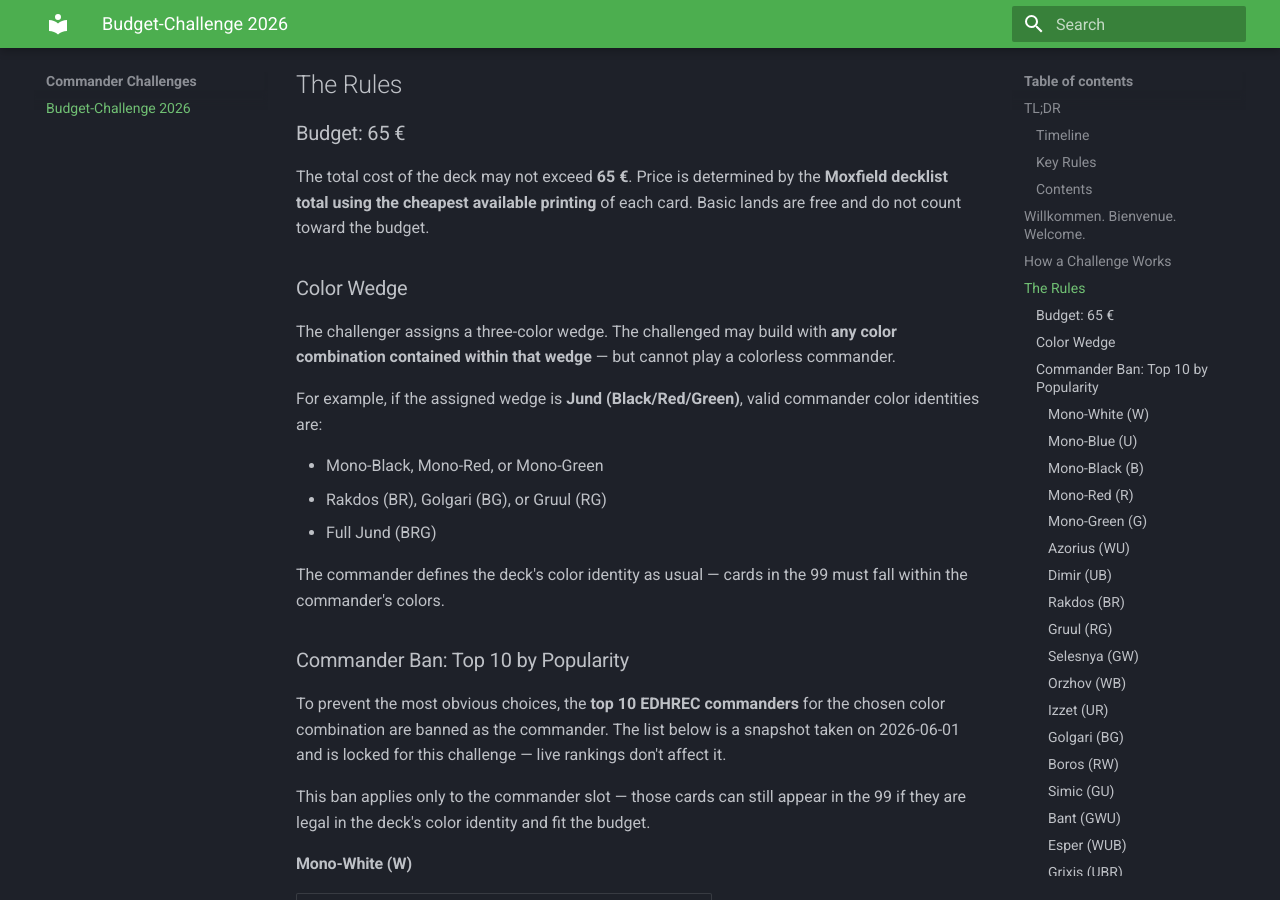
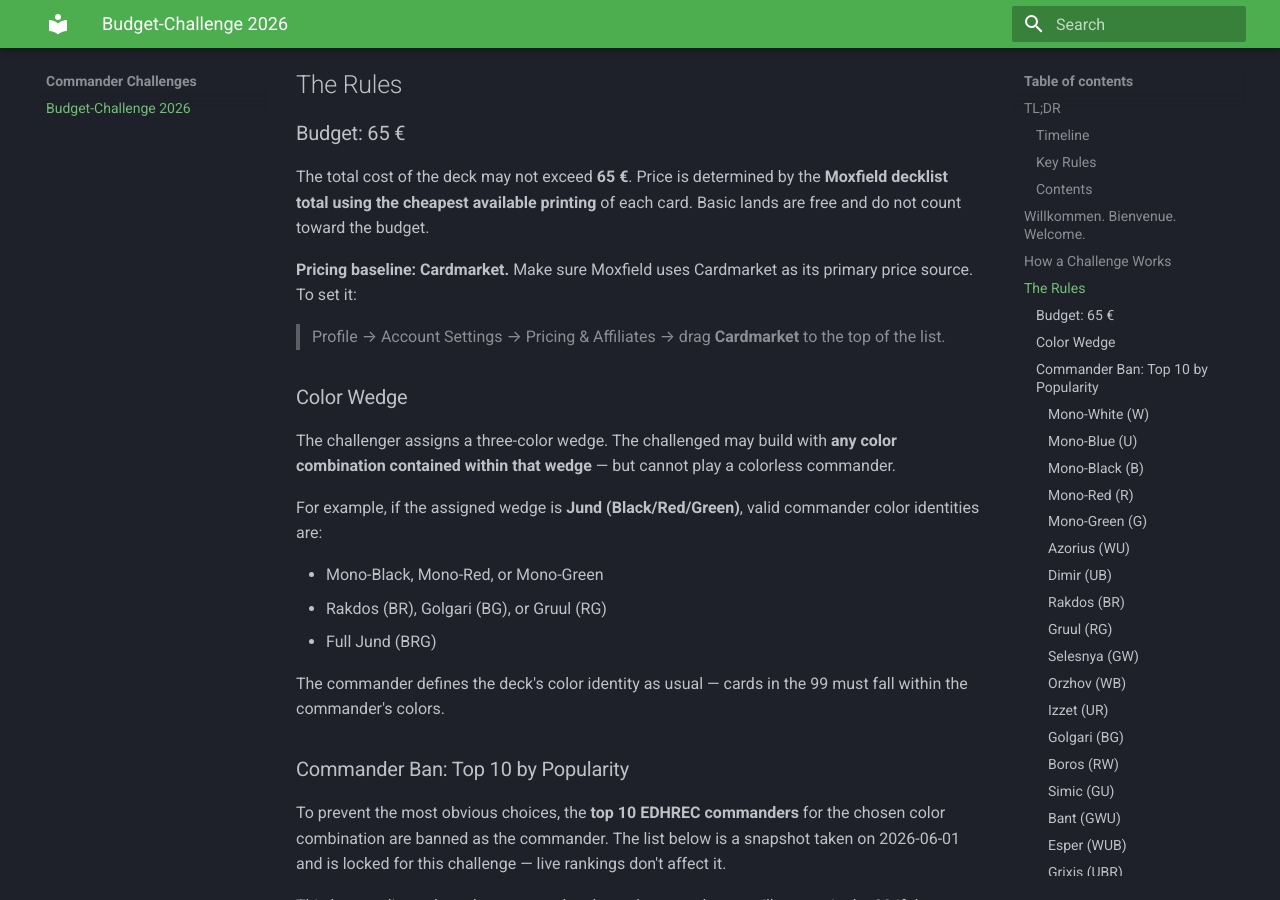
Before and after one commit to chronistoftheblacksword/commander-challenges, an MkDocs documentation site: the page built from budget-challenge/index.md, in a window 1280 px wide and 900 px high, scrolled down 2195 px. Built offline with MkDocs 1.6.1 and Material for MkDocs 9.7.7, drawn with Linux system fonts in a browser that asks for light colours; some of the changed text lies outside the part shown.

Commit message:
Add Cardmarket as explicit pricing baseline
Co-Authored-By: Claude Sonnet 4.6 <noreply@anthropic.com>

```diff
--- a/budget-challenge/index.md
+++ b/budget-challenge/index.md
@@ -12,7 +12,7 @@
 
 ### Key Rules
 
-- Budget: **65 €** — Moxfield total, cheapest printing, basics free
+- Budget: **65 €** — Moxfield total, Cardmarket prices, cheapest printing, basics free
 - Your challenger picks a three-color wedge; you choose any color combo within it
 - Top 10 EDHREC commanders for your color combo are banned from the command zone
 - No free tutors; Bracket 2 power level
@@ -71,6 +71,10 @@ So. Are you ready to play?
 ### Budget: 65 €
 
 The total cost of the deck may not exceed **65 €**. Price is determined by the **Moxfield decklist total using the cheapest available printing** of each card. Basic lands are free and do not count toward the budget.
+
+**Pricing baseline: Cardmarket.** Make sure Moxfield uses Cardmarket as its primary price source. To set it:
+
+> Profile → Account Settings → Pricing & Affiliates → drag **Cardmarket** to the top of the list.
 
 ### Color Wedge
 
```
